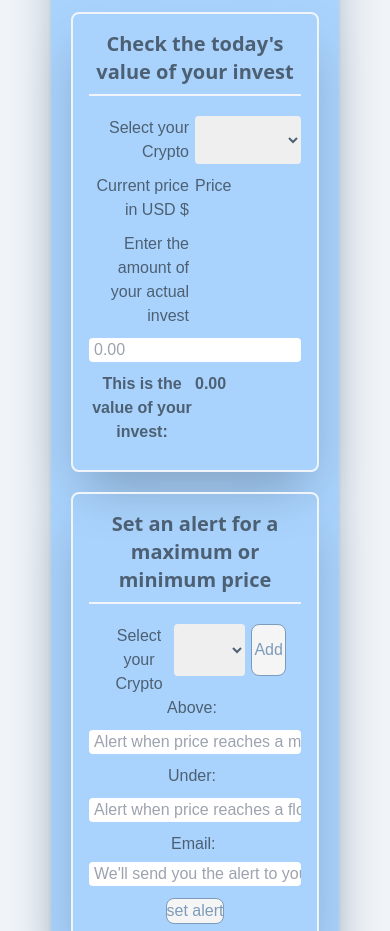
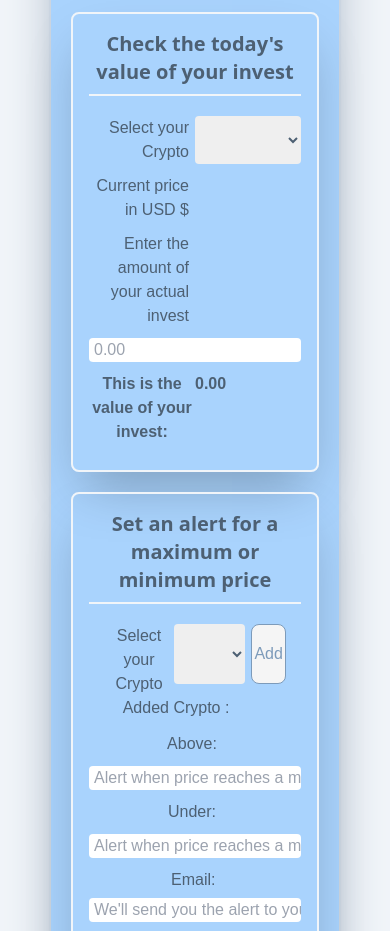
Before and after one commit to AngelMond/Crypto-Check, a plain HTML site: page index.html in a window 390 px wide. Shown: the part 148-1079 px from the top of the page. Drawn offline with nearby package versions, Linux system fonts and the light colour scheme; no server answers.

Commit message:
Comments added in js and added div tag in html to store the added cryptos by user

```diff
--- a/assets/js/script.js
+++ b/assets/js/script.js
@@ -2,14 +2,13 @@ fetch('https://api.coingecko.com/api/v3/coins/markets?vs_currency=usd&order=mark
 .then(res => res.json())
 .then(data =>console.log(data))
 
+//Select Tag to append option tag's
+const selectCrypto = $('#selectCrypto');
 
-
-
-
+//Select tag to display the current crypto value
 let currentPrice = $('#currentPrice');
 
-const selectCrypto = $('#selectCrypto');
-
+//Select every option tag
 let optionTag = document.getElementsByTagName('option');
 
 fetch('https://api.coingecko.com/api/v3/coins/markets?vs_currency=usd&order=market_cap_desc&per_page=100&page=1&sparkline=false')
@@ -18,6 +17,8 @@ fetch('https://api.coingecko.com/api/v3/coins/markets?vs_currency=usd&order=mark
 
     data.forEach(token => {
         var option = $('<option>' + token.name +'</option>');
+
+        //Append option tag with every crypto name
         selectCrypto.append(option);
     });
     //console.log(data)
--- a/index.html
+++ b/index.html
@@ -49,7 +49,7 @@
 
                         <span  class=" basis-6/12 mb-2.5 text-right pr-1.5 lg:mt-3">Current price in USD $</span>
                         <!--Here goes the code from the cryptos current price-->
-                        <span id="currentPrice" class="basis-6/12 text-left lg:mt-3"> Price</span>
+                        <span id="currentPrice" class="basis-6/12 text-left lg:mt-3"> </span>
 
 
                         <label for="enterAmount" class="basis-6/12 mb-2.5 text-right pr-1.5 lg:mt-3 lg:basis-5/12">Enter the amount of your actual invest</label>
@@ -81,18 +81,21 @@
                         <label for="selecCryptoAlert" id="textSelectCrypto" class="basis-4/12 justify-self-start">Select your Crypto</label>
 
                         <!--Dropdown Cryptos-->
-                        <select name="selectCrypto" id="selectCrypto" data-crypto=" select" class="basis-4/12 mb-5 rounded">
+                        <select name="selectCrypto" id="selectCrypto" data-crypto=" select" class="basis-4/12 mb-3 rounded">
                         </select>
 
                         <!--Button to add coin-->
-                        <input type="submit" id="addCoin" value="Add" class="basis-2/12 ml-1.5 rounded-lg mb-5">
+                        <input type="submit" id="addCoin" value="Add" class="basis-2/12 ml-1.5 rounded-lg mb-3">
+
+                        <!--Display the coin added-->
+                        <div id="containerAddedCoin" class="basis-10/12 mb-3 text-left pl-4">Added Crypto : <span id="addedCrypto"></span></div>
 
                         <!--Inputs to set alerts-->
                         <label for="above" class="basis-3/12 mb-2.5 pr-1.5 text-right">Above:</label>
                         <input type="text" placeholder="Alert when price reaches a maximum" class="basis-8/12 mb-2.5 rounded">
 
                         <label for="under" class="basis-3/12 mb-2.5 pr-1.5 text-right">Under:</label>
-                        <input type="text" placeholder="Alert when price reaches a floor" class="basis-8/12 mb-2.5 rounded">
+                        <input type="text" placeholder="Alert when price reaches a minimum" class="basis-8/12 mb-2.5 rounded">
 
                         <label for="email" class="basis-3/12 mt-5n pr-1.5 mb-1.5 text-right">Email:</label>
                         <input type="email" id="" placeholder="We'll send you the alert to your email " class="basis-8/12 rounded">
```
